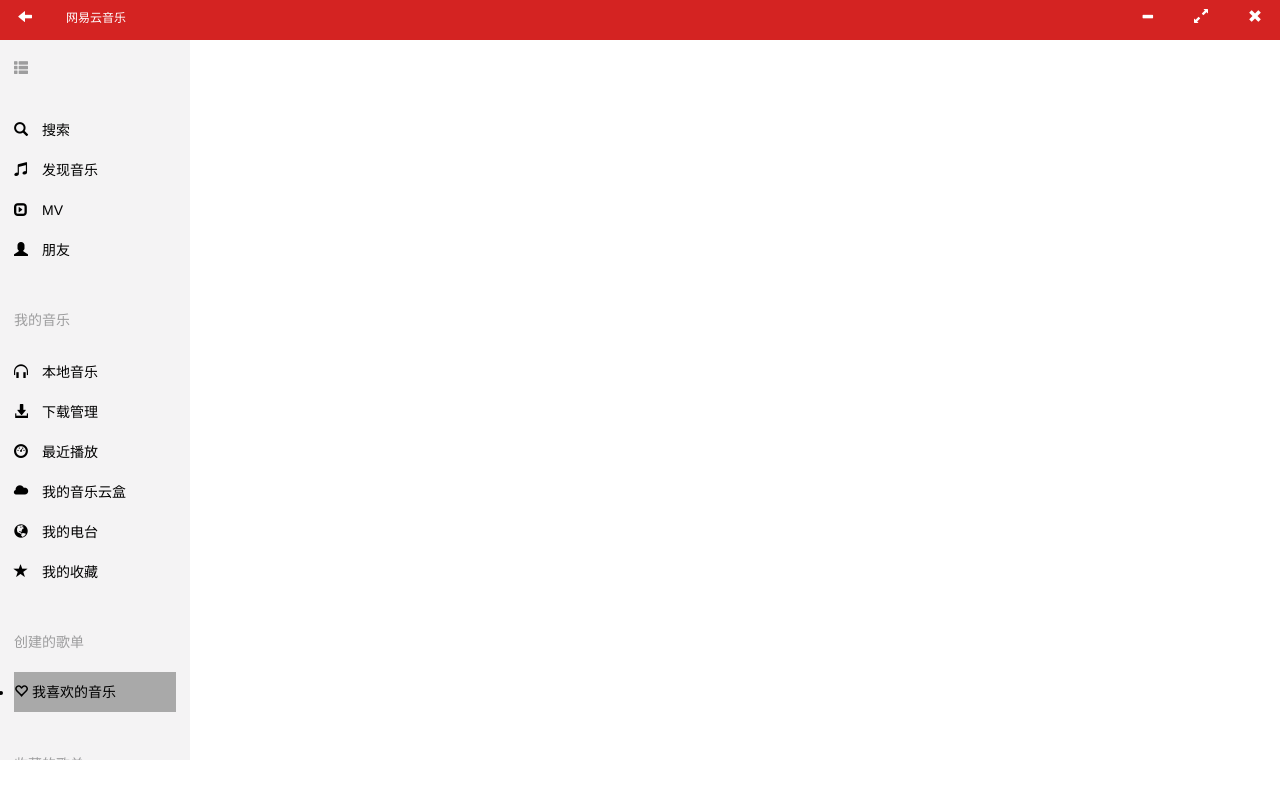
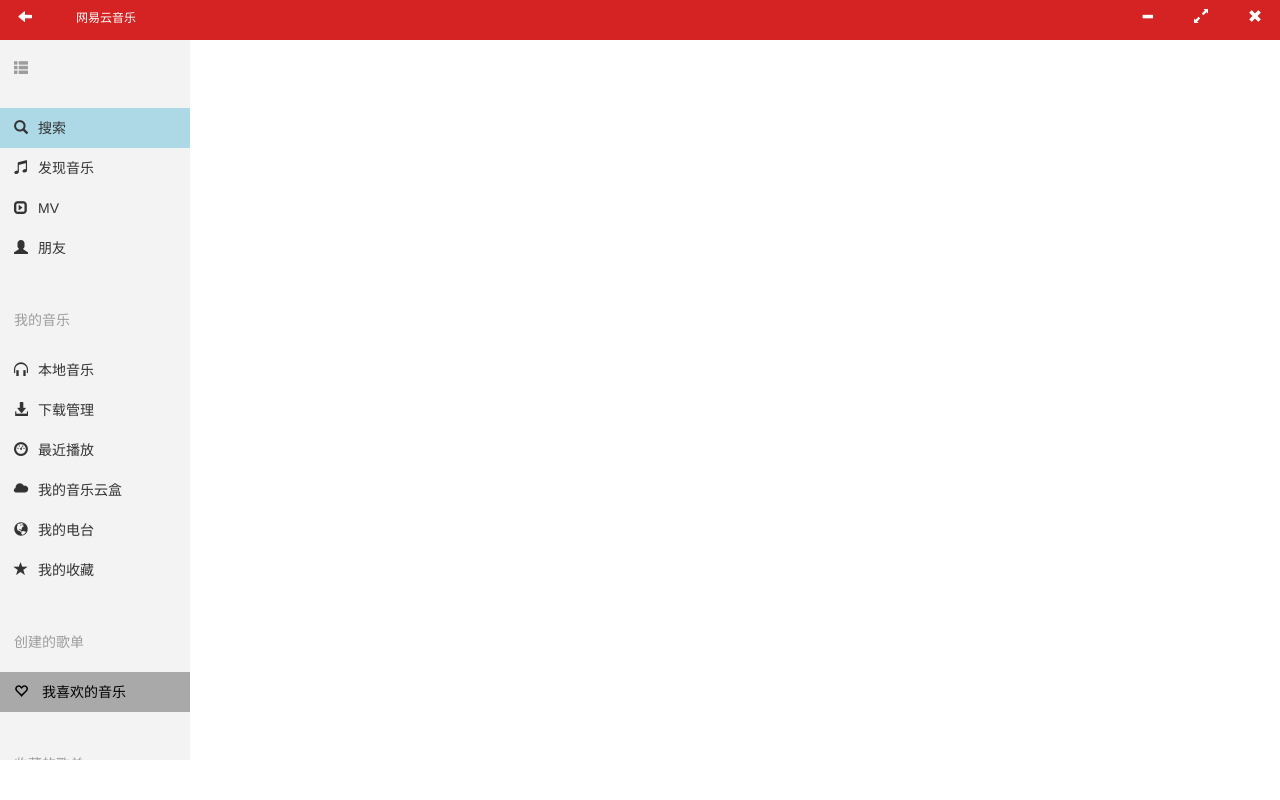
Before and after one commit to lyfdj/musicPlayer, a plain HTML site: page music/index.html in a window 1280 px wide. Drawn offline with nearby package versions, Linux system fonts and the light colour scheme.

Commit message:
页面格式修改

```diff
--- a/music/css/index.css
+++ b/music/css/index.css
@@ -57,7 +57,7 @@
     color: #9D9D9E;
 }
 .main-left .music{
-    margin-left: 14px;
+
 }
 .music a{
     text-decoration: none;
@@ -66,11 +66,18 @@
 .music li{
     height: 40px;
     line-height: 40px;
-    margin-right: 14px;
-
+    list-style: none;
+    padding-left: 14px;
 }
 
 
 .mouse_general{
     background: darkgray;
 }
+
+.lightblue{
+    background-color: lightblue;
+}
+span.glyphicon{
+    margin-right: 10px;
+}
--- a/music/index.html
+++ b/music/index.html
@@ -29,35 +29,19 @@
     <div class="main-left" data-mcs-theme="minimal-dark">
         <span class="glyphicon glyphicon-th-list show"></span>
         <ul class="music">
-            <a href="" class="title"><li class="glyphicon glyphicon-search"></li>搜索
-            </a><br />
-            <a href="" class="title"><li class="glyphicon glyphicon-music"></li>发现音乐
-            </a><br />
-            <a href="" class="title"><li class="glyphicon glyphicon-expand"></li>MV
-            </a><br />
-            <a href="" class="title"><li class="glyphicon glyphicon-user"></li>朋友
-            </a>
+            <li class="lightblue"><span class="glyphicon glyphicon-search"></span>搜索</li>
+            <li><span class="glyphicon glyphicon-music"></span>发现音乐</li>
+            <li><span class="glyphicon glyphicon-expand"></span>MV</li>
+            <li><span class="glyphicon glyphicon-user"></span>朋友</li>
         </ul>
         <p class="musicText">我的音乐</p>
         <ul class="music">
-            <a href="" class="title">
-                <li class="glyphicon glyphicon-headphones"></li>本地音乐
-            </a><br />
-            <a href="" class="title">
-                <li class="glyphicon glyphicon-download-alt"></li>下载管理
-            </a><br />
-            <a href="" class="title">
-                <li class="glyphicon glyphicon-dashboard"></li>最近播放
-            </a><br />
-            <a href="" class="title">
-                <li class="glyphicon glyphicon-cloud"></li>我的音乐云盒
-            </a><br />
-            <a href="" class="title">
-                <li class="glyphicon glyphicon-globe"></li>我的电台
-            </a><br />
-            <a href="" class="title">
-                <li class="glyphicon glyphicon-star"></li>我的收藏
-            </a>
+            <li><span class="glyphicon glyphicon-headphones"></span>本地音乐</li>
+            <li><span class="glyphicon glyphicon-download-alt"></span>下载管理</li>
+            <li><span class="glyphicon glyphicon-dashboard"></span>最近播放</li>
+            <li><span class="glyphicon glyphicon-cloud"></span>我的音乐云盒</li>
+            <li><span class="glyphicon glyphicon-globe"></span>我的电台</li>
+            <li><span class="glyphicon glyphicon-star"></span>我的收藏</li>
         </ul>
         <p class="musicText">创建的歌单</p>
         <ul class="createList music">
@@ -70,8 +54,7 @@
         </ul>
         <p class="musicText">收藏的歌单</p>
         <ul class="collectList">
-            <a href="" class="title"><li><img src="images/music.png"></li>
-            </a>
+            <li><img src="images/music.png">我的收藏</li>
         </ul>
     </div>
 </div>
```
